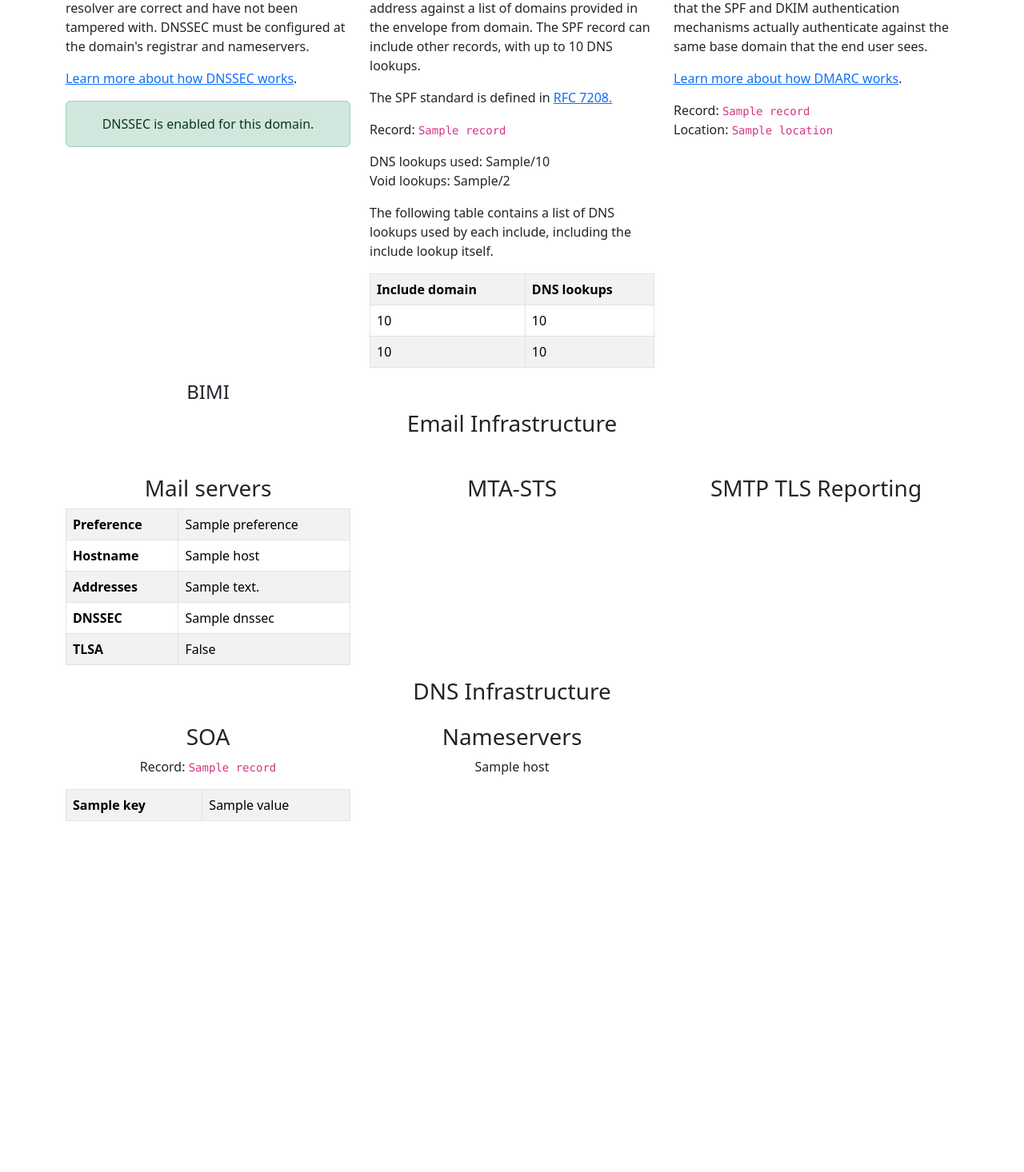
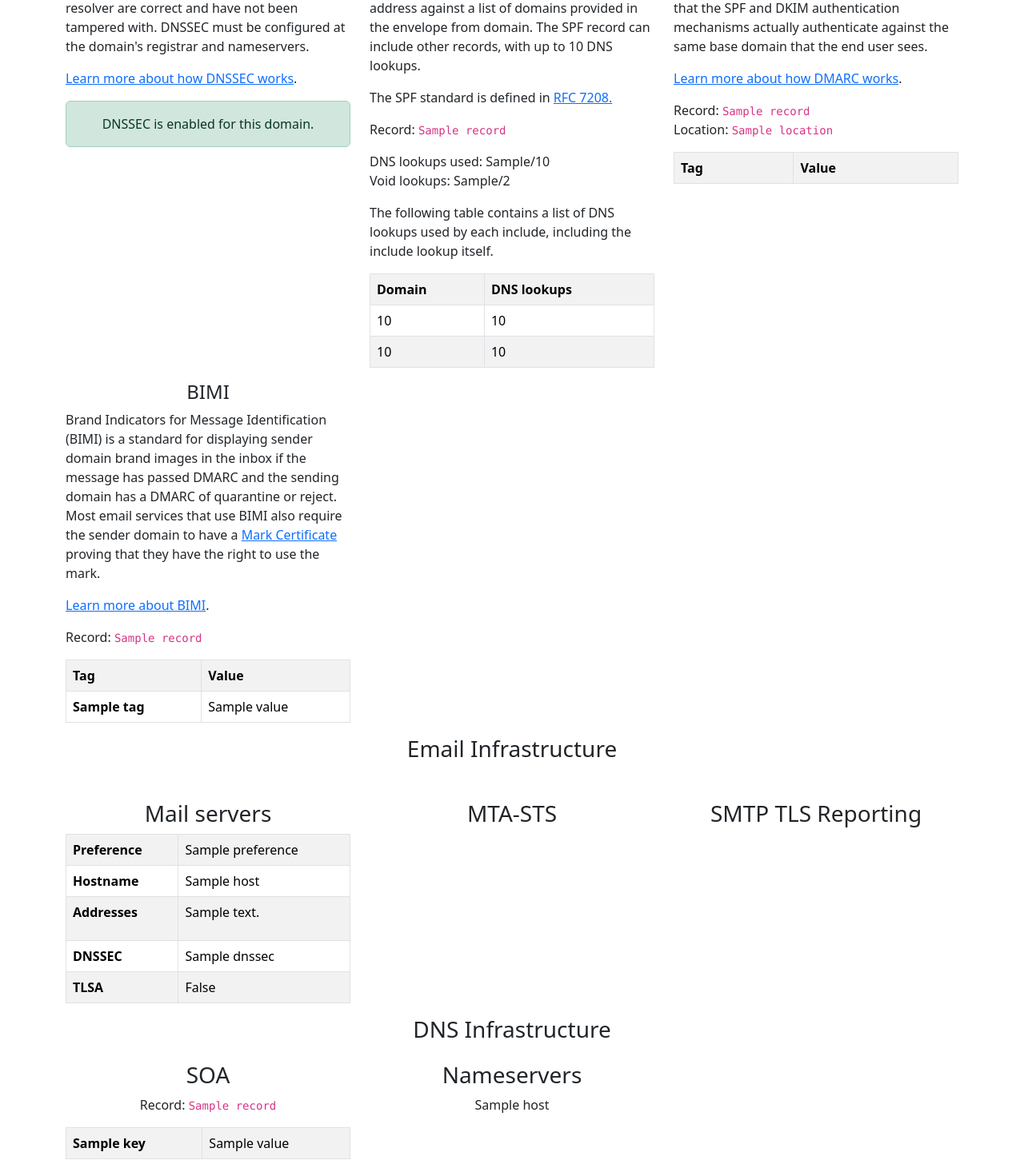
Before and after one commit to domainaware/checkdmarc-web-frontend, a Flask app: template templates/domain.html.jinja in a window 1280 px wide. Shown: the part 311-1777 px from the top of the page at 80% size. Before the commit the page ends 1338 px from the top, so only its background shows below. Run offline with Flask 3, Linux system fonts and the light colour scheme; the template is opened without the code that fills it: most values are stand-ins (such as "Sample title", 1, 10 or a date in 2020); lists and menus that the app fills with data are empty; parts of the project's set-up code (start-up, migrations or seed data) failed here and were passed over.

Commit message:
Add basic BIMI details

```diff
--- a/templates/domain-does-not-exist.html.jinja
+++ b/templates/domain-does-not-exist.html.jinja
@@ -10,7 +10,7 @@
   </head>
   <body>
     <main class="container">
-        <h1>{{site_title}}</h1>
+        <h1><a href="/" class="text-decoration-none text-reset">{{site_title}}</a></h1>
             <div class="row justify-content-center">
                 <h2 class="text-center">{{domain}} does not exist</h2>
             </div>
--- a/templates/domain.html.jinja
+++ b/templates/domain.html.jinja
@@ -10,8 +10,8 @@
 </head>
 
 <body>
-  <main class="container">
-    <h1>{{site_title}}</h1>
+  <div class="container">
+    <h1><a href="/" class="text-decoration-none text-reset">{{site_title}}</a></h1>
     <div class="row">
       <h2 class="text-center mb-5">{{domain}}</h2>
     </div>
@@ -60,11 +60,14 @@
           Void lookups: {{results.spf.dns_void_lookups}}/2
         </p>
         {% endif %}
-        {% if results.spf.parsed.include|length > 0 or results.spf.parsed.redirect.parsed.include|length > 0 %}
-        <p>The following table contains a list of DNS lookups used by each include, including the include lookup itself.</p>
+        {% if results.spf.parsed.include|length > 0 or (results.spf.parsed.redirect and
+        results.spf.parsed.redirect.parsed.include|length > 0) %}
+        <p>The following table contains a list of DNS lookups used by each include, including the include lookup itself.
+        </p>
+        <div class="table-responsive">
           <table class="table table-bordered table-striped">
             <tr>
-        <th scope="col">Include domain</th>
+              <th scope="col">Domain</th>
               <th scope="col">DNS lookups</th>
             </tr>
             {% for include in results.spf.parsed.include %}
@@ -82,6 +85,7 @@
             </tr>
             {% endif %}
           </table>
+        </div>
       </div>
       <div class="col-lg-4">
         <h4 class="text-center">DMARC</h4>
@@ -111,7 +115,12 @@
           <br>Location: <code>{{results.dmarc.location}}</code>
           {% endif %}
         </p>
+        <div class="table-responsive">
           <table class="table table-bordered table-striped">
+            <tr>
+              <th scope="col">Tag</th>
+              <th scope="col">Value</th>
+            </tr>
             {% for tag, details in results.dmarc.tags.items() %}
             {% if details.explicit and not tag == "v" %}
             <tr>
@@ -136,8 +145,45 @@
             {% endfor %}
           </table>
         </div>
+      </div>
       <div class="col-lg-4">
         <h4 class="text-center">BIMI</h4>
+        <p>Brand Indicators for Message Identification (BIMI) is a standard for displaying sender domain brand images in
+          the inbox if the message has passed DMARC and the sending domain has a DMARC of <span>quarantine</span> or
+          <span>reject</span>. Most email services that use BIMI also require the sender domain to have a <a
+            href="https://bimigroup.org/vmc-issuers/">Mark Certificate</a> proving that they have the right to use the
+          mark.
+        </p>
+        <p><a href="https://bimigroup.org/">Learn more about BIMI</a>.</p>
+        {% if results.bimi.error %}
+        <div class="alert alert-info text-center w-auto" role="alert">
+          {{results.bimi.error}}
+        </div>
+        {% endif %}
+        {% for warning in results.bimi.warnings %}
+        <div class="alert alert-warning text-center w-auto" role="alert">
+          {{warning}}
+        </div>
+        {% endfor %}
+        {% if results.bimi.record %}
+        <p>Record: <code>{{results.bimi.record}}</code></p>
+        <div class="table-responsive">
+          <table class="table table-bordered table-striped w-100">
+            <tr>
+              <th scope="col">Tag</th>
+              <th scope="col">Value</th>
+            </tr>
+            {% for tag, data in results.bimi.tags.items() %}
+            {% if not tag == "v" %}
+            <tr>
+              <th scope="row">{{tag}}</th>
+              <td>{{data.value}}</td>
+            </tr>
+            {% endif %}
+            {% endfor %}
+          </table>
+        </div>
+        {% endif %}
       </div>
     </div>
     <div class="row">
@@ -154,9 +200,14 @@
         <div class="alert alert-info text-center w-auto" role="alert">
           No MX records were found.
         </div>
+        {% for warning in results.mx.warnings %}
+        <div class="alert alert-warning text-center w-auto" role="alert">
+          {{warning}}
+        </div>
+        {% endfor %}
         {% else %}
-        <ul class="list-unstyled text-center">
         {% for host in results.mx.hosts %}
+        <div class="table-responsive">
           <table class="table table-bordered table-striped">
             <tr>
               <th scope="row">Preference</th>
@@ -214,6 +265,7 @@
             </tr>
             {% endif %}
           </table>
+        </div>
         {% if host.dnssec and host.tlsa %}
         <div class="alert alert-success text-center w-auto" role="alert">
           Certificates are pinned using <a
@@ -221,7 +273,6 @@
         </div>
         {% endif %}
         {%endfor%}
-        </ul>
         {% endif %}
       </div>
       <div class="col-lg-4">
@@ -240,7 +291,13 @@
           {{results.soa.error}}
         </div>
         {% else %}
+        {% for warning in results.soa.warnings %}
+        <div class="alert alert-warning text-center w-auto" role="alert">
+          {{warning}}
+        </div>
+        {% endfor %}
         <p class="text-center">Record: <code>{{results.soa.record}}</code></p>
+        <div class="table-responsive">
           <table class="table table-bordered table-striped">
             {% for key, value in results.soa["values"].items() %}
             <tr>
@@ -249,6 +306,7 @@
             </tr>
             {% endfor %}
           </table>
+        </div>
         {% endif %}
       </div>
       <div class="col-lg-4">
@@ -267,8 +325,6 @@
       </div>
     </div>
   </div>
-    </div>
-  </main>
   <script src="https://cdn.jsdelivr.net/npm/bootstrap@5.3.8/dist/js/bootstrap.bundle.min.js"
     integrity="sha384-FKyoEForCGlyvwx9Hj09JcYn3nv7wiPVlz7YYwJrWVcXK/BmnVDxM+D2scQbITxI"
     crossorigin="anonymous"></script>
--- a/templates/index.html.jinja
+++ b/templates/index.html.jinja
@@ -12,7 +12,7 @@
 <body>
   <main>
     <div class="px-4 py-5 text-center">
-      <h1>{{site_title}}</h1>
+      <h1><a href="/" class="text-decoration-none text-reset">{{site_title}}</a></h1>
       <p class="lead">
         Check a domain for DNSSEC, SPF, DMARC, and more. Powered by
         <a href="https://domainaware.github.io/checkdmarc">checkdmarc</a>.
```
Lines whose indentation alone changed are shown as unchanged.
